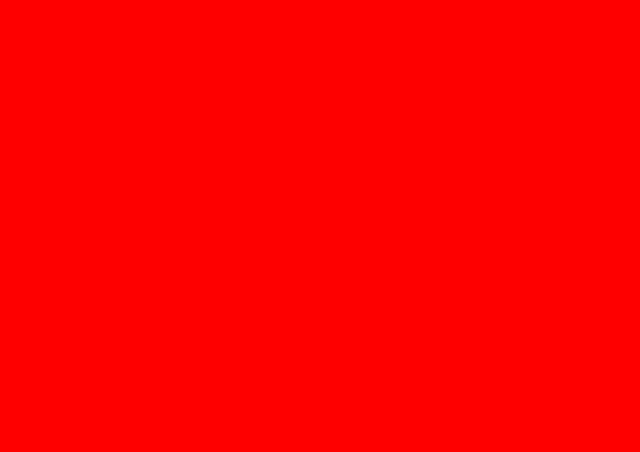
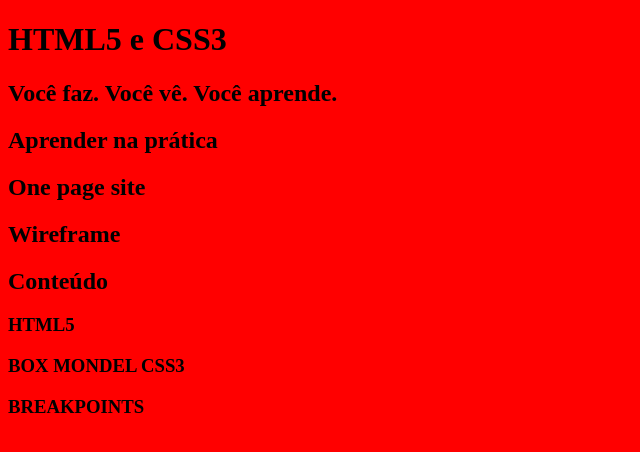
Before and after one commit to izaquesop/html5css3, a plain HTML site: page index.html in a window 1280 px wide. Shown: the whole page, without its empty margins (0-640 px from the left). Drawn offline with Linux system fonts and the light colour scheme.

Commit message:
semâticas e heading tags

```diff
--- a/index.html
+++ b/index.html
@@ -9,6 +9,37 @@
      <link rel="stylesheet" href="style.css">
 </head>
 <body>
+    <!-- Cabeçalho -->
+    <header>
 
+    </header>
+    <!-- Destaque -->
+    <main>
+        <h1>HTML5 e CSS3</h1>
+        <h2>Você faz. Você vê. Você aprende.</h2>
+    </main>
+    <!-- Sobre -->
+    <section>
+     <h2>Aprender na prática</h2>
+    </section>
+    <!-- One page -->
+    <section>
+         <h2>One page site</h2>
+    </section>
+    <!-- Wireframe -->
+    <section>
+         <h2>Wireframe</h2>
+    </section>
+    <!-- Conteudo -->
+    <section>
+         <h2>Conteúdo</h2>
+         <h3>HTML5</h3>
+         <h3>BOX MONDEL CSS3</h3>
+         <h3>BREAKPOINTS</h3>
+    </section>
+    <!-- Rodapé -->
+    <footer>
+
+    </footer>
 </body>
 </html>
```
